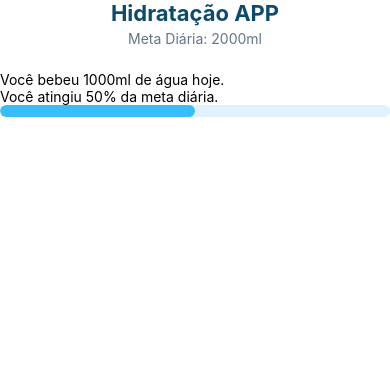
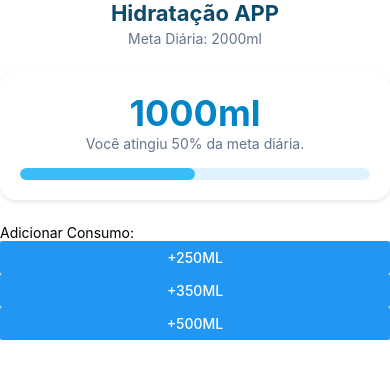
Before and after one commit to Manuely-Candido/app_hidratacao, a React Native app: screen / in a window 390 px wide. Shown: the top 378 px of the page. Built offline with nearby package versions, Linux system fonts and the light colour scheme.

Commit message:
Tentando resolver o problema do estado do botão

```diff
--- a/App.jsx
+++ b/App.jsx
@@ -30,7 +30,7 @@ export default function App(){
           {/* <Text style={banana.texto}>SENAI</Text> */}
           <Header GOAL={GOAL}/>
           <WaterProgress consumed={1000} goal={GOAL}/>
-          {/*<ActionButtons />  */}
+          <ActionButtons />
         </View>
       </SafeAreaView>
     </SafeAreaProvider>
--- a/src/components/ActionButton.jsx
+++ b/src/components/ActionButton.jsx
@@ -1,9 +1,39 @@
-import { View, Text } from "react-native";
+import { View, Text, Button, StyleSheet, Pressable } from "react-native";
+import { COLORS } from "../constants/colors"
 
 export function ActionButtons(){
+
+
+    function acrescentar(){
+
+    };
+
+    function redefinir(){
+
+    };
+
     return(
         <View>
-            <Text>Botao</Text>
+            <Text>Adicionar Consumo:</Text>
+            <View>
+                <Button title="+250ml"
+                style={styles.button}
+                onPress={() => acrescentar}/>
+
+                <Button title="+350ml"
+                style={styles.button}
+                />
+
+                <Button title="+500ml"
+                style={styles.button}
+                />
+           </View>
         </View>
     )
 };
+
+const styles = StyleSheet.create({
+    button: {
+        backgroundColor: COLORS.primary,
+    }
+});
--- a/src/components/WaterProgress.jsx
+++ b/src/components/WaterProgress.jsx
@@ -3,14 +3,14 @@ import { COLORS } from "../constants/colors"
 
 
 export function WaterProgress( {consumed, goal} ){
-    const porcentagem = Math.min(Math.round((consumed/goal)*100),100)
+    const porcentagem = Math.min(Math.round((consumed/goal)*100),100);
 
     return(
-        <View>
-            <Text>
-                Você bebeu {consumed}ml de água hoje.
+        <View style={styles.card}>
+            <Text style={styles.consumedText}>
+                {consumed}ml
             </Text>
-            <Text>
+            <Text style={styles.percentageText}>
                 Você atingiu {porcentagem}% da meta diária.
             </Text>
             <View style={styles.progressBarBackground}>
```
